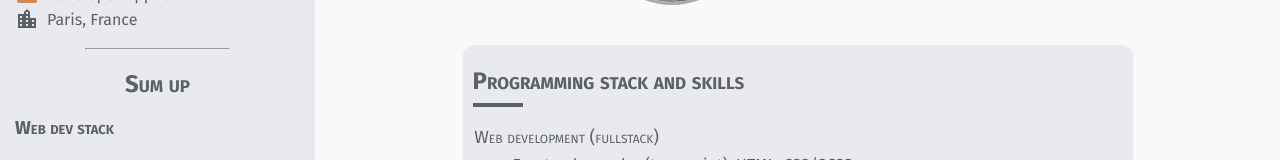
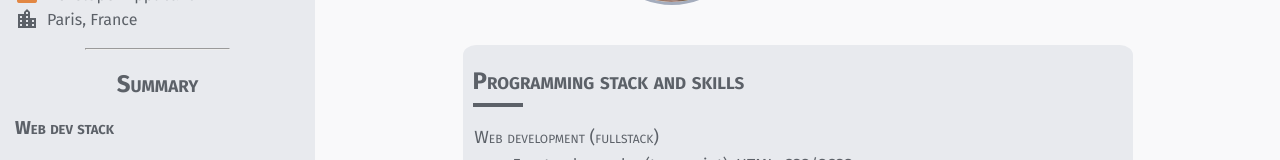
Before and after one commit to ecogest/resume, an Angular app: page / in a window 1280 px wide. Shown: the part 181-341 px from the top of the page. Built offline with nearby package versions, Linux system fonts and the light colour scheme; grey boxes are pictures that could not be loaded.

Commit message:
sum up -> summary

```diff
--- a/src/app/components/sidebar/sidebar.component.html
+++ b/src/app/components/sidebar/sidebar.component.html
@@ -9,7 +9,7 @@
         <p>{{location}}</p>
     </div>
     <hr>
-    <h2>Sum up</h2>
+    <h2>Summary</h2>
     <h3>Web dev stack</h3>
     <ul>
         <li class="line" *ngFor="let item of stack">
```
